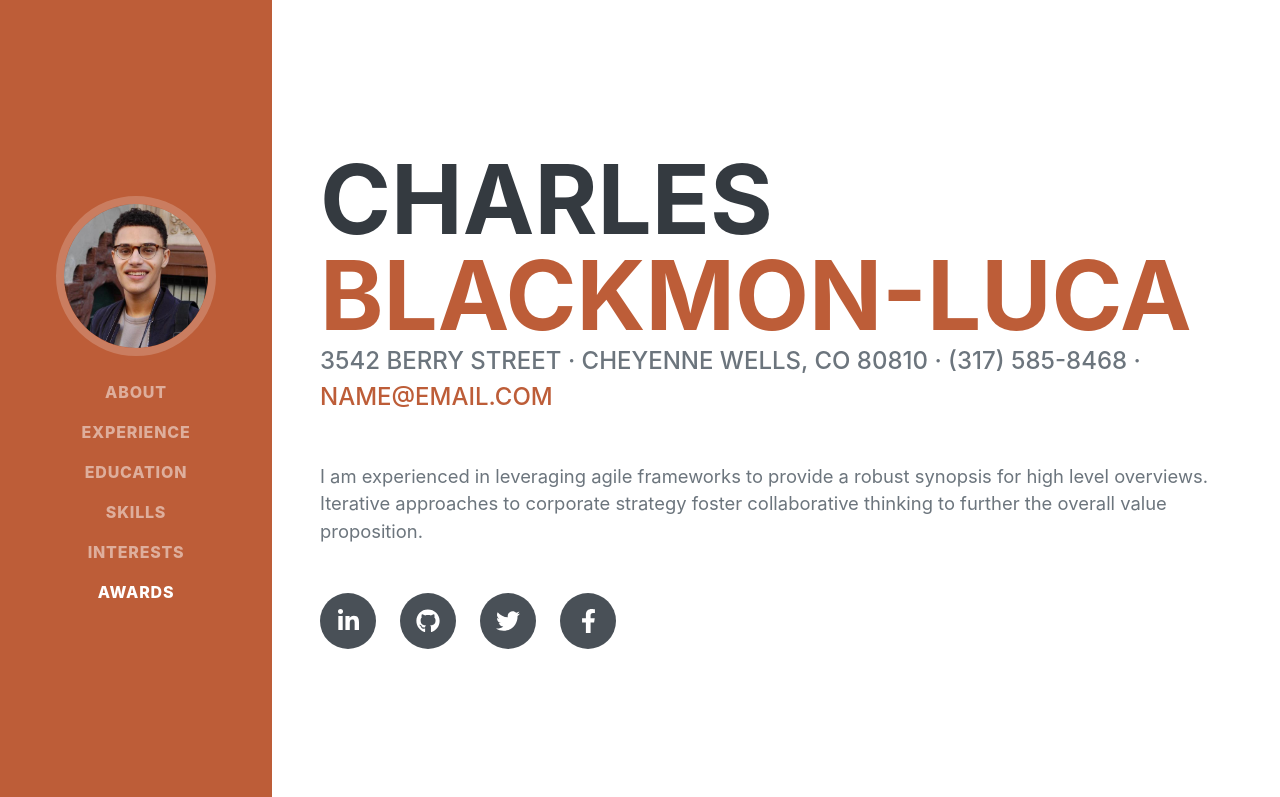
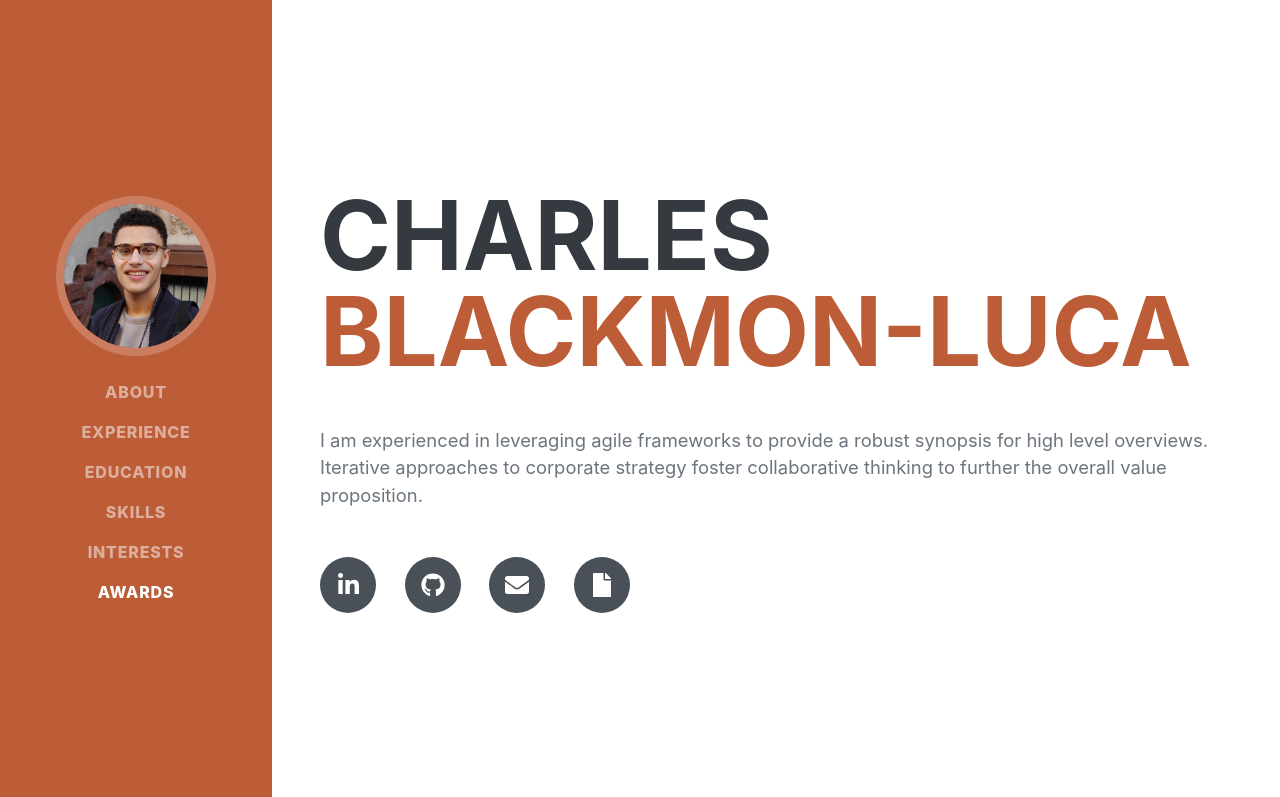
Before and after one commit to charlesbluca/charlesbluca.github.io, a plain HTML site: page index.html in a window 1280 px wide. Shown: the top 797 px of the page. Drawn offline with nearby package versions, Linux system fonts and the light colour scheme; a web font is replaced by a local one.

Commit message:
Fix up icons in about section

```diff
--- a/index.html
+++ b/index.html
@@ -18,9 +18,11 @@
     <body id="page-top">
         <!-- Navigation-->
         <nav class="navbar navbar-expand-lg navbar-dark bg-primary fixed-top" id="sideNav">
-            <a class="navbar-brand js-scroll-trigger" href="#page-top"
-                ><span class="d-block d-lg-none">Charles Blackmon-Luca</span><span class="d-none d-lg-block"><img class="img-fluid img-profile rounded-circle mx-auto mb-2" src="assets/img/profile.jpg" alt="" /></span></a
-            ><button class="navbar-toggler" type="button" data-toggle="collapse" data-target="#navbarSupportedContent" aria-controls="navbarSupportedContent" aria-expanded="false" aria-label="Toggle navigation"><span class="navbar-toggler-icon"></span></button>
+            <a class="navbar-brand js-scroll-trigger" href="#page-top">
+              <span class="d-block d-lg-none">Charles Blackmon-Luca</span>
+              <span class="d-none d-lg-block"><img class="img-fluid img-profile rounded-circle mx-auto mb-2" src="assets/img/profile.jpg" alt="" /></span>
+            </a>
+            <button class="navbar-toggler" type="button" data-toggle="collapse" data-target="#navbarSupportedContent" aria-controls="navbarSupportedContent" aria-expanded="false" aria-label="Toggle navigation"><span class="navbar-toggler-icon"></span></button>
             <div class="collapse navbar-collapse" id="navbarSupportedContent">
                 <ul class="navbar-nav">
                     <li class="nav-item"><a class="nav-link js-scroll-trigger" href="#about">About</a></li>
@@ -38,10 +40,13 @@
             <section class="resume-section" id="about">
                 <div class="resume-section-content">
                     <h1 class="mb-0">Charles <span class="text-primary">Blackmon-Luca</span></h1>
-                    <div class="subheading mb-5">3542 Berry Street · Cheyenne Wells, CO 80810 · (317) 585-8468 · <a href="mailto:name@email.com">name@email.com</a></div>
+                    <div class="subheading mb-5"></div>
                     <p class="lead mb-5">I am experienced in leveraging agile frameworks to provide a robust synopsis for high level overviews. Iterative approaches to corporate strategy foster collaborative thinking to further the overall value proposition.</p>
                     <div class="social-icons">
-                        <a class="social-icon" href="#"><i class="fab fa-linkedin-in"></i></a><a class="social-icon" href="#"><i class="fab fa-github"></i></a><a class="social-icon" href="#"><i class="fab fa-twitter"></i></a><a class="social-icon" href="#"><i class="fab fa-facebook-f"></i></a>
+                      <a class="social-icon" href="https://www.linkedin.com/in/charlesbluca/"><i class="fab fa-linkedin-in"></i></a>
+                      <a class="social-icon" href="https://github.com/charlesbluca/"><i class="fab fa-github"></i></a>
+                      <a class="social-icon" href="mailto:c.blackmon@columbia.edu"><i class="fas fa-envelope"></i></a>
+                      <a class="social-icon" href="mailto:c.blackmon@columbia.edu"><i class="fas fa-file"></i></a>
                     </div>
                 </div>
             </section>
```
